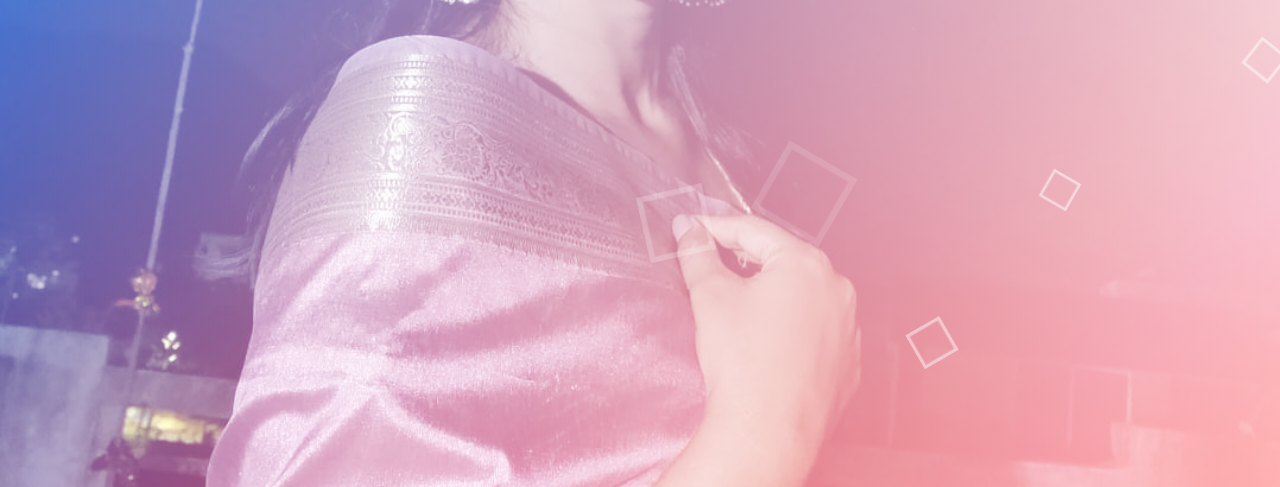
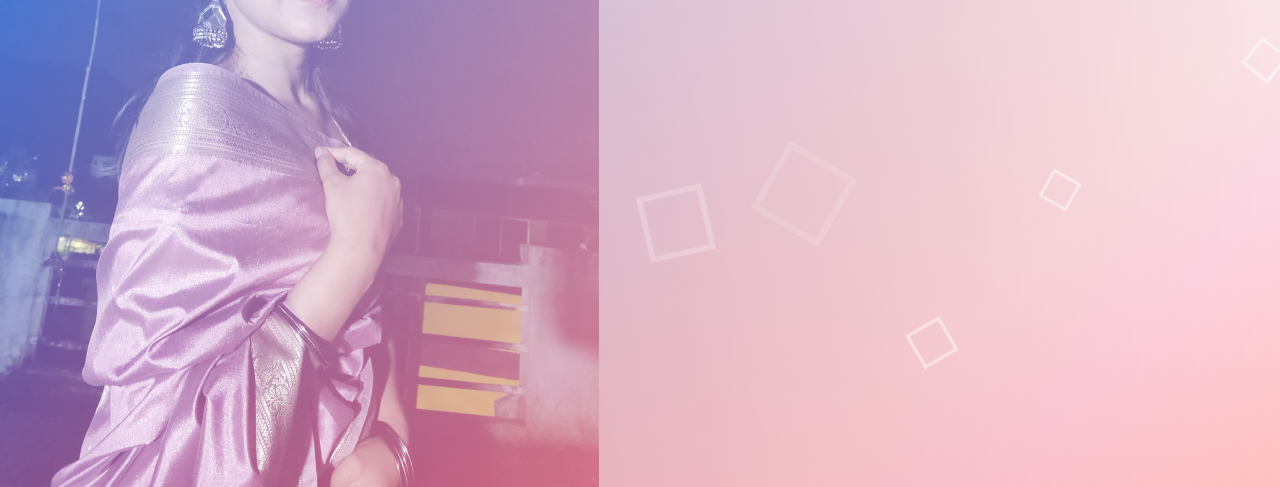
Before and after one commit to Subhashis2007/farewell-2, a plain HTML site: page index.html in a window 1280 px wide. Shown: the part 313-800 px from the top of the page. Drawn offline with Linux system fonts and the light colour scheme.

Commit message:
Fix Mobile and Desktop View

```diff
--- a/styles.css
+++ b/styles.css
@@ -105,9 +105,6 @@ h2{
       transform: scale(1.3) translateY(-90px) rotate(360deg);
       opacity: 0;
 }
-
-
-
 }
 
 .overlay-element {
@@ -122,3 +119,11 @@ h2{
   mix-blend-mode: overlay;
   pointer-events: none;
 }
+
+@media (min-width: 1024px) {
+  .overlay-element {
+    background-position: left center;
+    background-size: auto 100%;
+   background-repeat: no-repeat;
+  }
+}
```
Also changed, not shown: maam.png (added).
